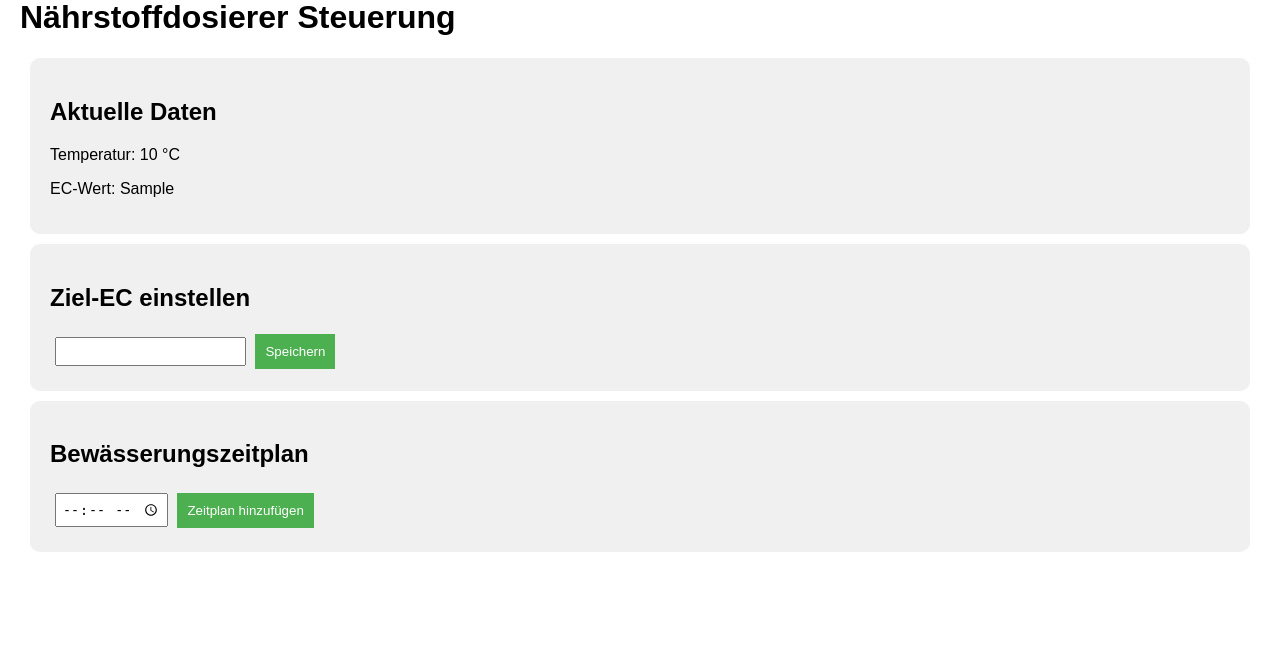
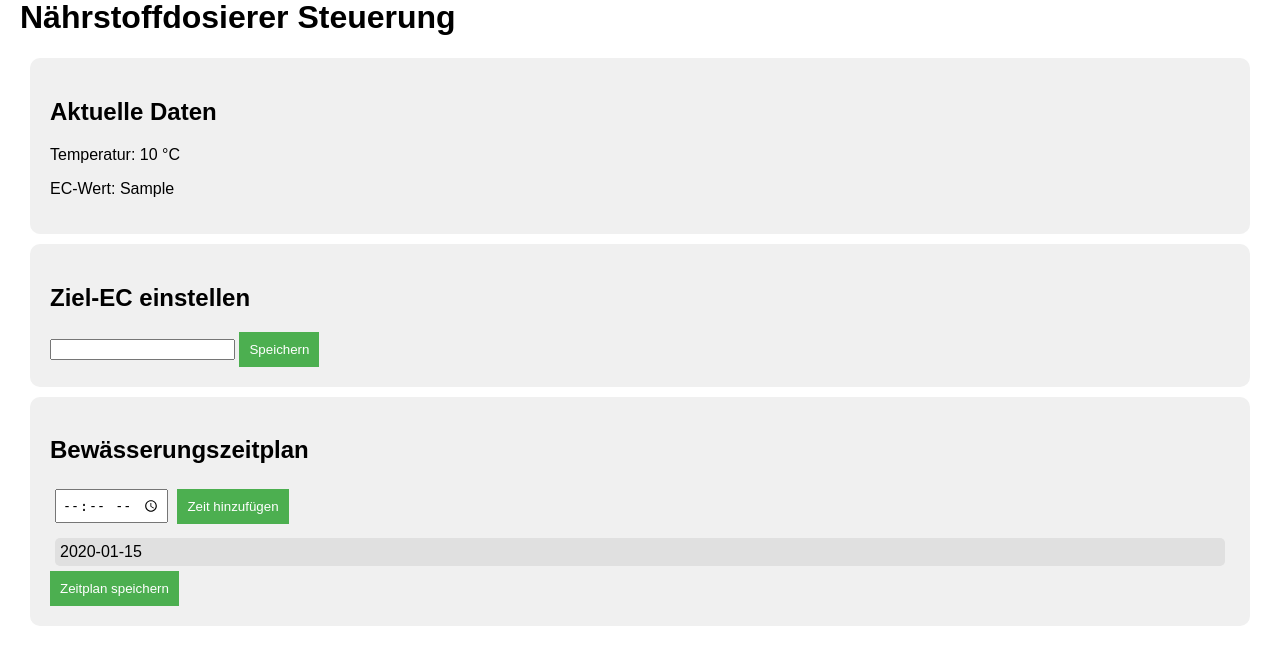
Before and after one commit to finanzamt123/webserver, a Flask app: template templates/index.html in a window 1280 px wide. Shown: the part 22-687 px from the top of the page. Run offline with Flask 3, Linux system fonts and the light colour scheme; the template is opened without the code that fills it: most values are stand-ins (such as "Sample title", 1, 10 or a date in 2020).

Commit message:
Update index.html

```diff
--- a/templates/index.html
+++ b/templates/index.html
@@ -1,23 +1,28 @@
 <!DOCTYPE html>
 <html>
 <head>
-    <title>Nährstoffdosierer</title>
+    <title>Nährstoffdosierer Steuerung</title>
     <style>
-        body { font-family: Arial; margin: 20px; }
+        body { font-family: Arial, sans-serif; margin: 20px; }
         .card { background: #f0f0f0; padding: 20px; margin: 10px; border-radius: 10px; }
-        input[type="number"], input[type="time"] { padding: 5px; margin: 5px; }
+        input[type="time"] { padding: 5px; margin: 5px; }
         button { background: #4CAF50; color: white; border: none; padding: 10px; cursor: pointer; }
+        button:hover { background: #45a049; }
+        .schedule-list { margin-top: 10px; }
+        .schedule-item { background: #e0e0e0; padding: 5px; margin: 5px; border-radius: 5px; }
     </style>
 </head>
 <body>
     <h1>Nährstoffdosierer Steuerung</h1>
 
+    <!-- Aktuelle Sensordaten -->
     <div class="card">
         <h2>Aktuelle Daten</h2>
         <p>Temperatur: {{ temp }} °C</p>
         <p>EC-Wert: {{ ec }}</p>
     </div>
 
+    <!-- Ziel-EC einstellen -->
     <div class="card">
         <h2>Ziel-EC einstellen</h2>
         <form action="/set_ec" method="post">
@@ -26,12 +31,46 @@
         </form>
     </div>
 
+    <!-- Bewässerungszeitplan -->
     <div class="card">
         <h2>Bewässerungszeitplan</h2>
-        <form action="/set_schedule" method="post">
-            <input type="time" name="schedule_time" multiple>
-            <button type="submit">Zeitplan hinzufügen</button>
+        <form id="scheduleForm" action="/set_schedule" method="post">
+            <input type="time" id="scheduleTime" name="schedule_time" required>
+            <button type="button" onclick="addSchedule()">Zeit hinzufügen</button>
+            <div id="scheduleList" class="schedule-list">
+                {% for time in schedule %}
+                <div class="schedule-item">{{ time }}</div>
+                {% endfor %}
+            </div>
+            <input type="hidden" id="scheduleTimes" name="schedule_times" value="{{ schedule|join(',') }}">
+            <button type="submit">Zeitplan speichern</button>
         </form>
     </div>
+
+    <script>
+        function addSchedule() {
+            const timeInput = document.getElementById('scheduleTime');
+            const scheduleList = document.getElementById('scheduleList');
+            const scheduleTimes = document.getElementById('scheduleTimes');
+
+            if (timeInput.value) {
+                // Neue Zeit zur Liste hinzufügen
+                const newTime = document.createElement('div');
+                newTime.className = 'schedule-item';
+                newTime.textContent = timeInput.value;
+                scheduleList.appendChild(newTime);
+
+                // Zeit zum versteckten Eingabefeld hinzufügen
+                if (scheduleTimes.value) {
+                    scheduleTimes.value += ',' + timeInput.value;
+                } else {
+                    scheduleTimes.value = timeInput.value;
+                }
+
+                // Eingabefeld leeren
+                timeInput.value = '';
+            }
+        }
+    </script>
 </body>
 </html>
```
